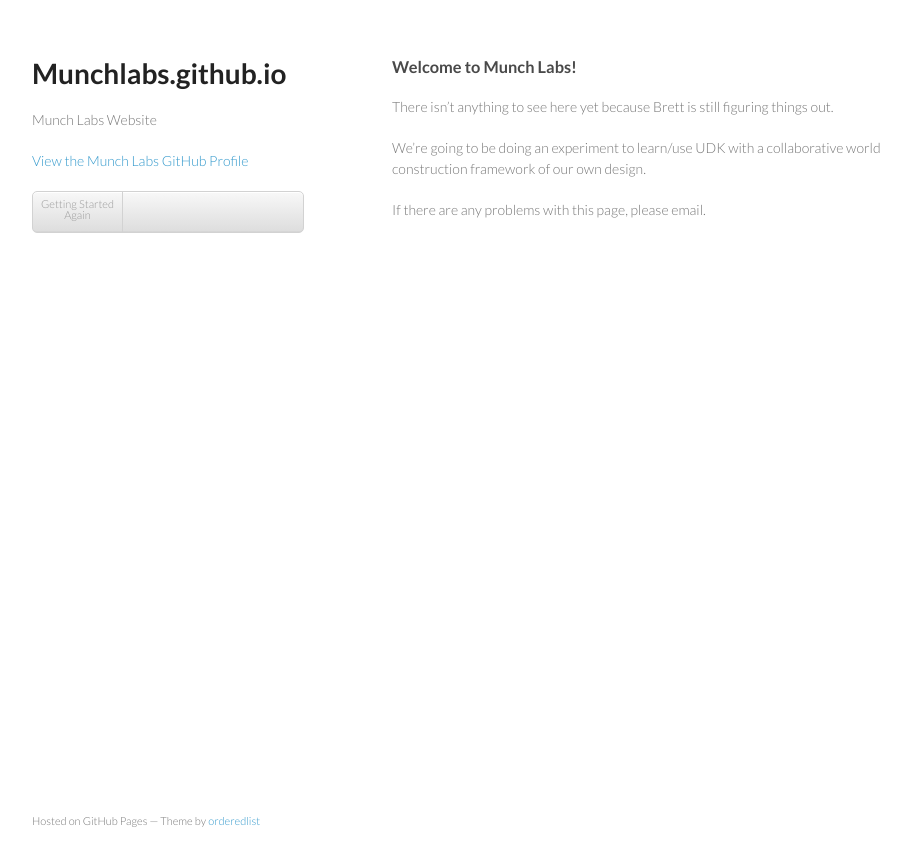
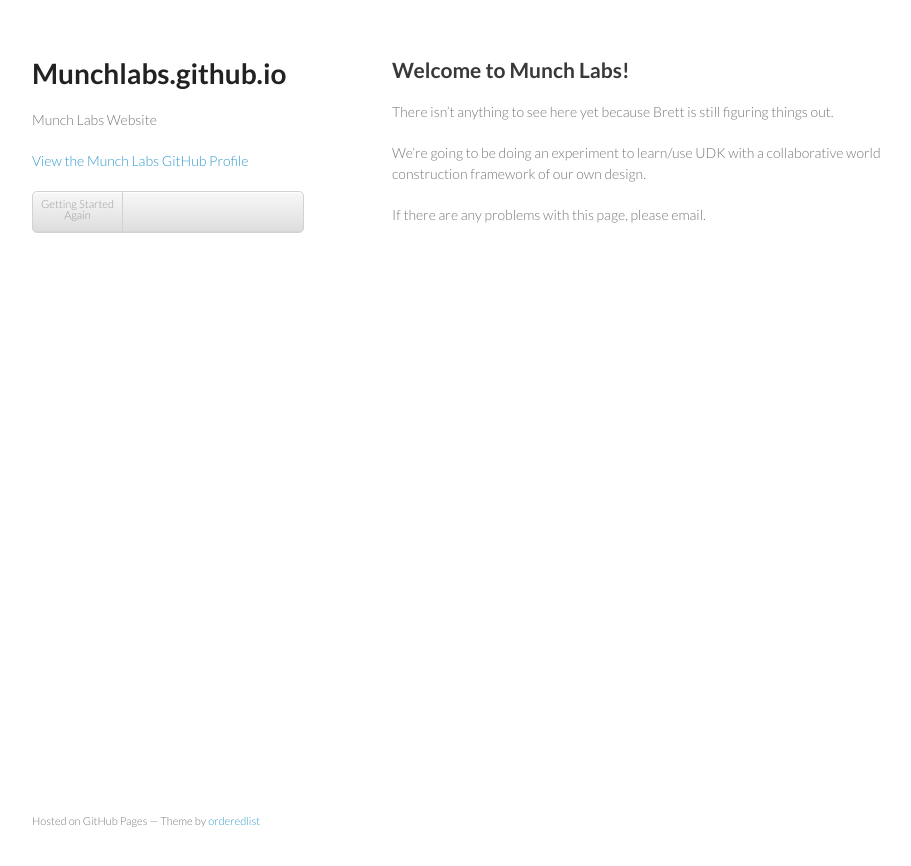
Before and after one commit to MunchLabs/munchlabs.github.io, a Jekyll site: the page built from index.md, in a window 1280 px wide. Shown: the top 866 px of the page, without its empty margins (178-1089 px from the left). Built offline with Jekyll 4.4.1, drawn with Linux system fonts in a browser that asks for light colours.

Commit message:
Moved the favicons to the images directory.

```diff
--- a/_layouts/default.html
+++ b/_layouts/default.html
@@ -4,9 +4,9 @@
     <meta charset="utf-8">
     <meta http-equiv="X-UA-Compatible" content="chrome=1">
     <title>Munchlabs.github.io by MunchLabs</title>
-    <link rel="shortcut icon" href="{{ site.url }}/munch-icon.ico" type="image/x-icon" />
-    <link rel="icon" href="{{ site.url }}/munch-icon.ico" type="image/x-icon" />
-    <link rel="apple-touch-icon" href="{{ site.url }}/munch-iphone.png"  />
+    <link rel="shortcut icon" href="{{ site.url }}/images/munch-icon.ico" type="image/x-icon" />
+    <link rel="icon" href="{{ site.url }}/images/munch-icon.ico" type="image/x-icon" />
+    <link rel="apple-touch-icon" href="{{ site.url }}/images/munch-iphone.png"  />
     <link rel="stylesheet" href="{{ site.url }}/stylesheets/styles.css">
     <link rel="stylesheet" href="{{ site.url }}/stylesheets/pygment_trac.css">
     <meta name="viewport" content="width=device-width, initial-scale=1, user-scalable=no">
--- a/index.md
+++ b/index.md
@@ -2,7 +2,7 @@
 layout: default
 ---
 
-### Welcome to Munch Labs!
+## Welcome to Munch Labs!
 
 There isn't anything to see here yet because Brett is still figuring things out.
 
```
Also changed, not shown: images/munch-icon.ico (renamed from munch-icon.ico), images/munch-iphone.png (renamed from munch-iphone.png).
